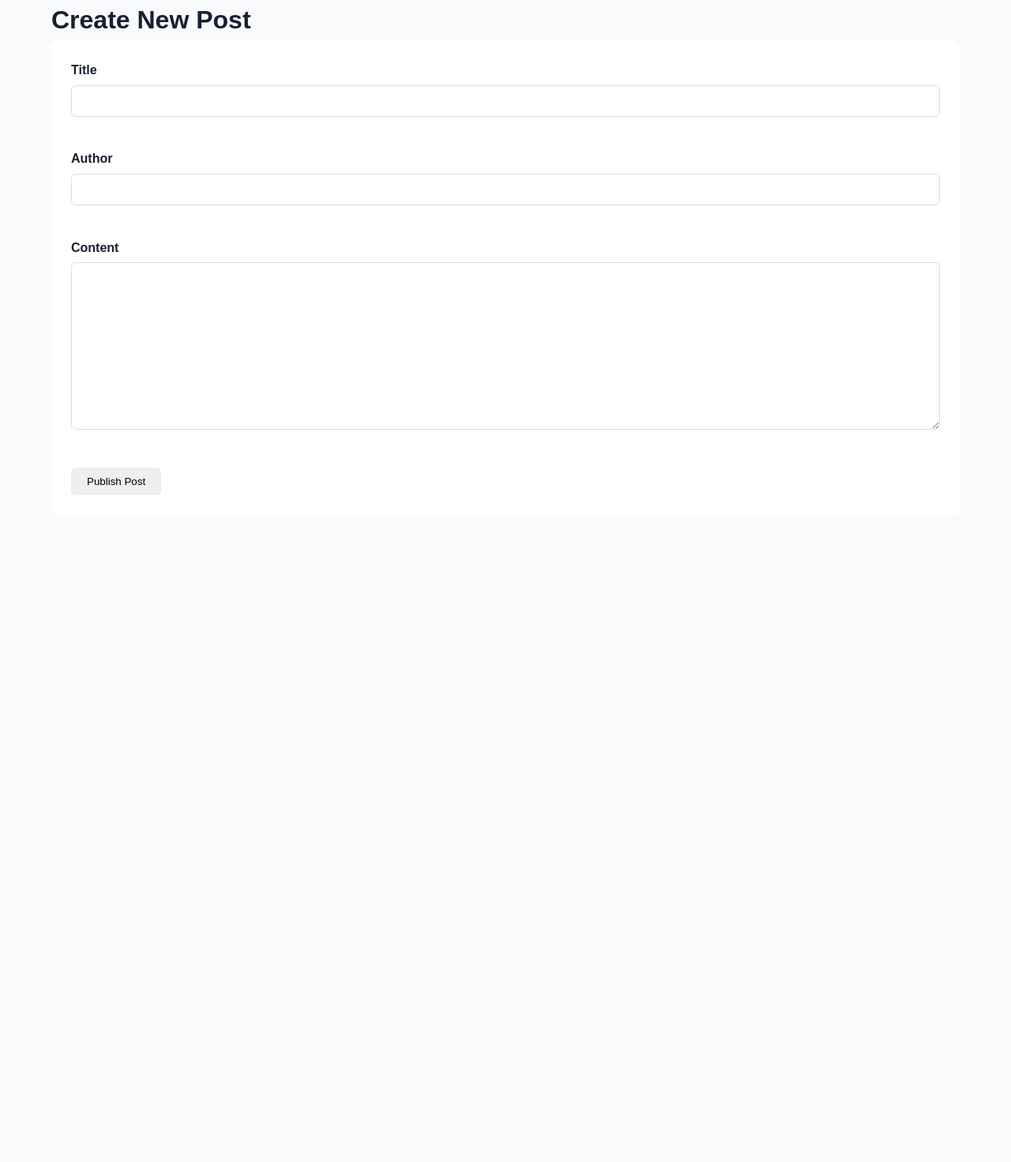
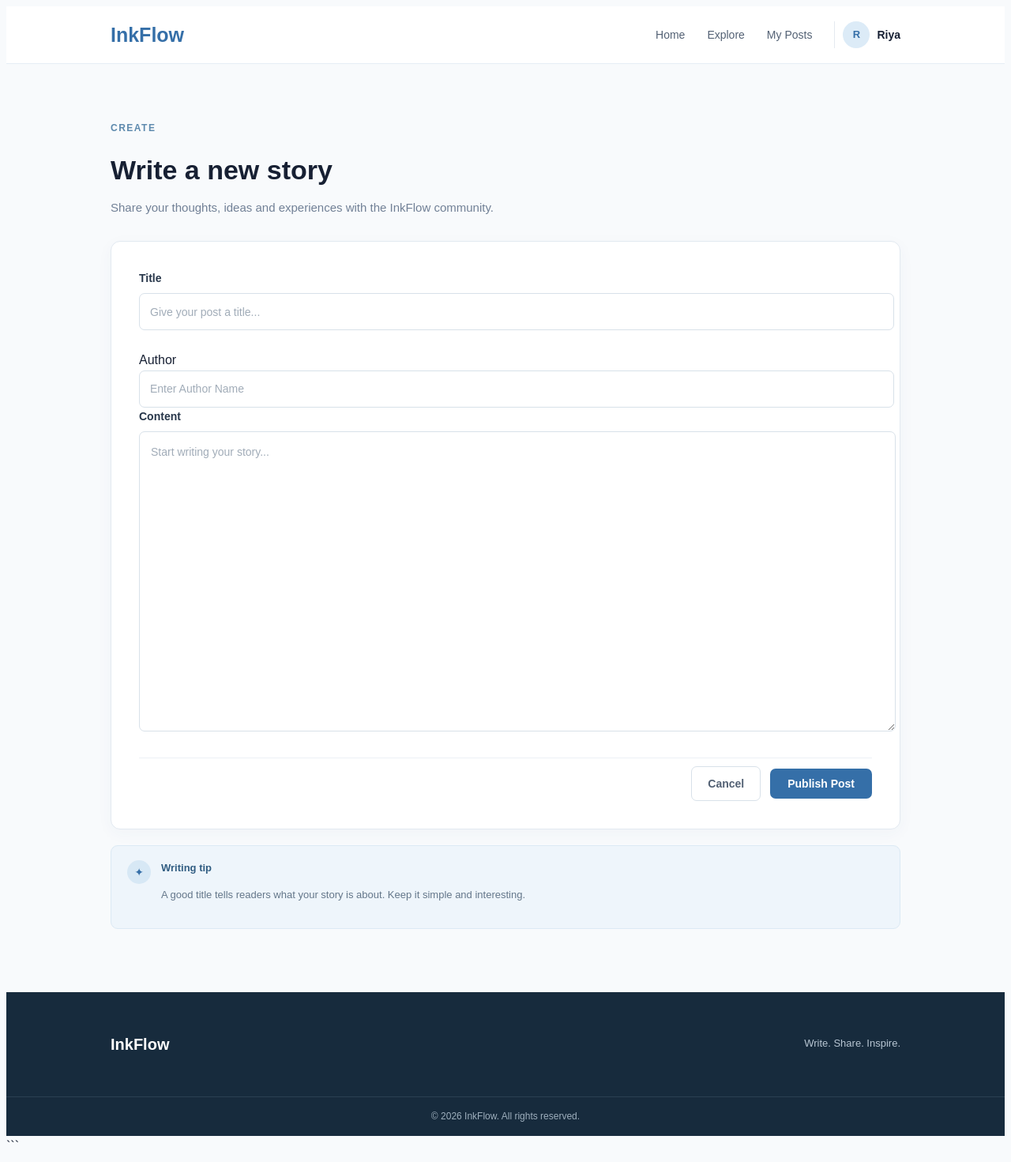
Before and after one commit to iamriyasaryam/InkFlow, a Django app: page /create/ in a window 1280 px wide. Shown: the whole page at 79% size. Before the commit the page ends 627 px from the top, so only its background shows below. Run offline with Django 5.2, Linux system fonts and the light colour scheme.

Commit message:
Create Post Funtionality fully working

````diff
--- /dev/null
+++ b/blog/static/create_post.css
@@ -0,0 +1,423 @@
+```css
+/* =========================
+   RESET
+========================= */
+
+* {
+    margin: 0;
+    padding: 0;
+    box-sizing: border-box;
+}
+
+body {
+    font-family: Arial, Helvetica, sans-serif;
+    background: #f8fafc;
+    color: #172033;
+    line-height: 1.6;
+}
+
+a {
+    text-decoration: none;
+    color: inherit;
+}
+
+.container {
+    width: 90%;
+    max-width: 1000px;
+    margin: auto;
+}
+
+
+/* =========================
+   NAVBAR
+========================= */
+
+.navbar {
+    background: #ffffff;
+    border-bottom: 1px solid #e6edf5;
+}
+
+.nav-container {
+    height: 72px;
+
+    display: flex;
+    align-items: center;
+    justify-content: space-between;
+}
+
+.logo {
+    font-size: 25px;
+    font-weight: 700;
+    color: #356fa8;
+}
+
+.navbar nav {
+    display: flex;
+    align-items: center;
+    gap: 28px;
+}
+
+.navbar nav > a {
+    font-size: 14px;
+    color: #536174;
+}
+
+.navbar nav > a:hover {
+    color: #356fa8;
+}
+
+
+/* =========================
+   PROFILE
+========================= */
+
+.profile {
+    display: flex;
+    align-items: center;
+    gap: 9px;
+
+    padding-left: 10px;
+
+    border-left: 1px solid #e4eaf0;
+}
+
+.profile span {
+    font-size: 14px;
+    font-weight: 600;
+}
+
+.avatar {
+    width: 34px;
+    height: 34px;
+
+    border-radius: 50%;
+
+    display: flex;
+    align-items: center;
+    justify-content: center;
+
+    background: #dcebf7;
+    color: #356fa8;
+
+    font-size: 13px;
+    font-weight: 700;
+}
+
+
+/* =========================
+   PAGE HEADER
+========================= */
+
+main {
+    padding: 60px 0 80px;
+}
+
+.page-header {
+    margin-bottom: 30px;
+}
+
+.page-label {
+    color: #5d89ad;
+
+    font-size: 12px;
+    font-weight: 700;
+
+    letter-spacing: 1.5px;
+
+    margin-bottom: 5px;
+}
+
+.page-header h1 {
+    font-size: 34px;
+    line-height: 1.2;
+
+    margin-bottom: 8px;
+}
+
+.subtitle {
+    color: #718096;
+    font-size: 15px;
+}
+
+
+/* =========================
+   EDITOR CARD
+========================= */
+
+.editor-card {
+    background: #ffffff;
+
+    border: 1px solid #e2e9f0;
+    border-radius: 12px;
+
+    padding: 35px;
+
+    box-shadow:
+        0 5px 20px rgba(40, 80, 120, 0.04);
+}
+
+
+/* =========================
+   FORM
+========================= */
+
+.form-group {
+    margin-bottom: 25px;
+}
+
+.form-group label {
+    display: block;
+
+    font-size: 14px;
+    font-weight: 600;
+
+    margin-bottom: 8px;
+
+    color: #27364a;
+}
+
+input,
+select,
+textarea {
+    width: 100%;
+
+    border: 1px solid #d8e1e9;
+    border-radius: 7px;
+
+    background: #ffffff;
+
+    color: #172033;
+
+    font-family: inherit;
+    font-size: 14px;
+
+    outline: none;
+
+    transition: 0.2s;
+}
+
+input,
+select {
+    height: 45px;
+    padding: 0 13px;
+}
+
+textarea {
+    min-height: 350px;
+
+    padding: 14px;
+
+    resize: vertical;
+
+    line-height: 1.7;
+}
+
+input::placeholder,
+textarea::placeholder {
+    color: #a1acb8;
+}
+
+input:focus,
+select:focus,
+textarea:focus {
+    border-color: #6f9fc5;
+
+    box-shadow:
+        0 0 0 3px rgba(111, 159, 197, 0.12);
+}
+
+
+/* =========================
+   FORM ACTIONS
+========================= */
+
+.form-actions {
+    display: flex;
+
+    justify-content: flex-end;
+    align-items: center;
+
+    gap: 12px;
+
+    padding-top: 10px;
+
+    border-top: 1px solid #edf1f5;
+}
+
+.cancel-btn {
+    padding: 10px 20px;
+
+    border: 1px solid #d8e1e9;
+    border-radius: 7px;
+
+    color: #536174;
+
+    font-size: 14px;
+    font-weight: 600;
+
+    background: white;
+}
+
+.cancel-btn:hover {
+    background: #f6f8fa;
+}
+
+.publish-btn {
+    border: none;
+
+    padding: 11px 22px;
+
+    border-radius: 7px;
+
+    background: #356fa8;
+    color: white;
+
+    font-family: inherit;
+    font-size: 14px;
+    font-weight: 600;
+
+    cursor: pointer;
+
+    transition: 0.2s;
+}
+
+.publish-btn:hover {
+    background: #285c8e;
+}
+
+
+/* =========================
+   WRITING TIP
+========================= */
+
+.writing-tip {
+    display: flex;
+    align-items: flex-start;
+
+    gap: 13px;
+
+    margin-top: 20px;
+
+    padding: 18px 20px;
+
+    background: #eef5fb;
+
+    border: 1px solid #dbe9f4;
+
+    border-radius: 9px;
+}
+
+.tip-icon {
+    width: 30px;
+    height: 30px;
+
+    flex-shrink: 0;
+
+    display: flex;
+    align-items: center;
+    justify-content: center;
+
+    border-radius: 50%;
+
+    background: #d7e8f5;
+    color: #356fa8;
+
+    font-size: 14px;
+}
+
+.writing-tip strong {
+    display: block;
+
+    color: #315d82;
+
+    font-size: 13px;
+
+    margin-bottom: 2px;
+}
+
+.writing-tip p {
+    color: #64778a;
+
+    font-size: 13px;
+}
+
+
+/* =========================
+   FOOTER
+========================= */
+
+footer {
+    background: #172b3d;
+    color: white;
+}
+
+.footer-content {
+    display: flex;
+    align-items: center;
+    justify-content: space-between;
+
+    padding: 30px 0;
+}
+
+.footer-content h3 {
+    font-size: 20px;
+}
+
+.footer-content p {
+    color: #b8c6d3;
+    font-size: 13px;
+}
+
+.copyright {
+    text-align: center;
+
+    border-top: 1px solid #2b4052;
+
+    padding: 15px;
+
+    color: #9eafbd;
+
+    font-size: 12px;
+}
+
+
+/* =========================
+   RESPONSIVE
+========================= */
+
+@media (max-width: 700px) {
+
+    .navbar nav > a {
+        display: none;
+    }
+
+    .editor-card {
+        padding: 22px;
+    }
+
+    .page-header h1 {
+        font-size: 28px;
+    }
+
+    textarea {
+        min-height: 280px;
+    }
+
+    .form-actions {
+        flex-direction: column-reverse;
+        align-items: stretch;
+    }
+
+    .cancel-btn,
+    .publish-btn {
+        text-align: center;
+        width: 100%;
+    }
+
+    .footer-content {
+        flex-direction: column;
+        align-items: flex-start;
+        gap: 8px;
+    }
+}
+```
--- a/blog/templates/create_post.html
+++ b/blog/templates/create_post.html
@@ -1,36 +1,81 @@
 {% load static %}
-
 <!DOCTYPE html>
 <html lang="en">
 <head>
     <meta charset="UTF-8">
     <meta name="viewport" content="width=device-width, initial-scale=1.0">
-    <title>Create Post</title>
-    <link rel="stylesheet" href="{% static 'style.css' %}">
+
+    <title>InkFlow | Create Post</title>
+
+    <link rel="stylesheet" href="{% static "create_post.css"%}">
 </head>
 
 <body>
 
-    <div class="container">
+    <!-- Navbar -->
+    <header class="navbar">
+        <div class="container nav-container">
 
-        <h1>Create New Post</h1>
+            <a href="home.html" class="logo">
+                InkFlow
+            </a>
+
+            <nav>
+                <a href="home.html">Home</a>
+                <a href="#">Explore</a>
+                <a href="#">My Posts</a>
+
+                <div class="profile">
+                    <div class="avatar">R</div>
+                    <span>Riya</span>
+                </div>
+            </nav>
+
+        </div>
+    </header>
+
+
+    <!-- Main -->
+    <main class="container">
+
+        <div class="page-header">
+
+            <div>
+                <p class="page-label">CREATE</p>
+
+                <h1>Write a new story</h1>
+
+                <p class="subtitle">
+                    Share your thoughts, ideas and experiences with the InkFlow community.
+                </p>
+            </div>
+
+        </div>
+
+
+        <!-- Create Post Form -->
+        <section class="editor-card">
 
             <form method="POST">
 
                 {% csrf_token %}
+                <!-- Title -->
+                <div class="form-group">
 
-            <div>
-                <label for="title">Title</label>
+                    <label for="title">
+                        Title
+                    </label>
+
                     <input
                         type="text"
                         id="title"
                         name="title"
-                    required
+                        placeholder="Give your post a title..."
                     >
+
                 </div>
 
-            <br>
-
+                <!--Author-->
                 <div>
                     <label for="author">Author</label>
                     <input
@@ -38,28 +83,89 @@
                         id="author"
                         name="author"
                         required
+                        placeholder="Enter Author Name"
                     >
                 </div>
 
-            <br>
 
-            <div>
-                <label for="content">Content</label>
+                <!-- Content -->
+                <div class="form-group">
+
+                    <label for="content">
+                        Content
+                    </label>
+
                     <textarea
                         id="content"
                         name="content"
-                    rows="10"
-                    required
+                        placeholder="Start writing your story..."
                     ></textarea>
+
                 </div>
 
-            <br>
 
-            <button type="submit">Publish Post</button>
+
+                <!-- Bottom Actions -->
+                <div class="form-actions">
+
+                    <a href="{% url "home" %}" class="cancel-btn">
+                        Cancel
+                    </a>
+
+                    <button
+                        type="submit"
+                        class="publish-btn"
+                    >
+                        Publish Post
+                    </button>
+
+                </div>
 
             </form>
 
+        </section>
+
+
+        <!-- Writing Tip -->
+        <div class="writing-tip">
+
+            <div class="tip-icon">
+                ✦
             </div>
+
+            <div>
+                <strong>Writing tip</strong>
+
+                <p>
+                    A good title tells readers what your story is about.
+                    Keep it simple and interesting.
+                </p>
+            </div>
+
+        </div>
+
+    </main>
+
+
+    <!-- Footer -->
+    <footer>
+
+        <div class="container footer-content">
+
+            <h3>InkFlow</h3>
+
+            <p>
+                Write. Share. Inspire.
+            </p>
+
+        </div>
+
+        <div class="copyright">
+            © 2026 InkFlow. All rights reserved.
+        </div>
+
+    </footer>
 
 </body>
 </html>
+```
--- a/blog/templates/index.html
+++ b/blog/templates/index.html
@@ -26,7 +26,7 @@
                 <a href="#">My Posts</a>
                 <a href="login.html">Login</a>
 
-                <a href="create-post.html" class="write-btn">
+                <a href="{% url "create_post" %}" class="write-btn">
                     Write
                 </a>
             </nav>
````
Lines whose indentation alone changed are shown as unchanged.
